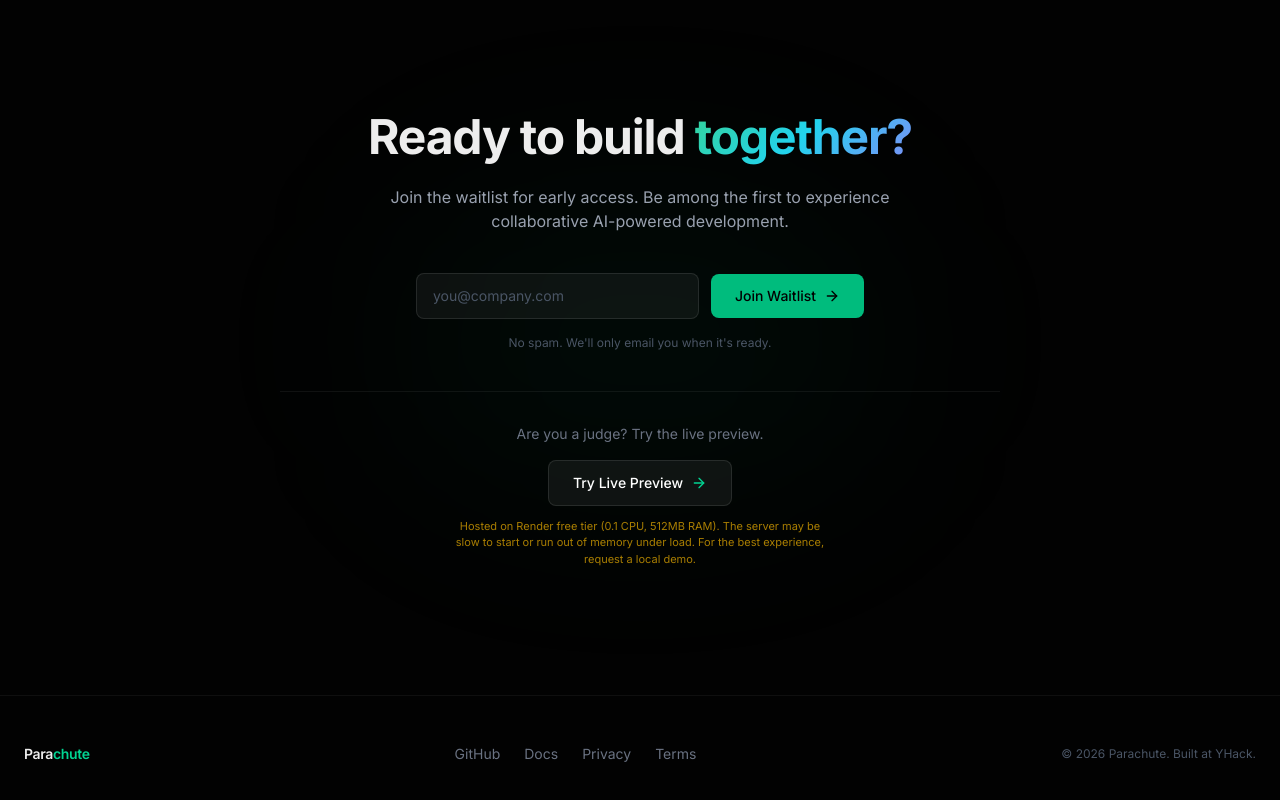
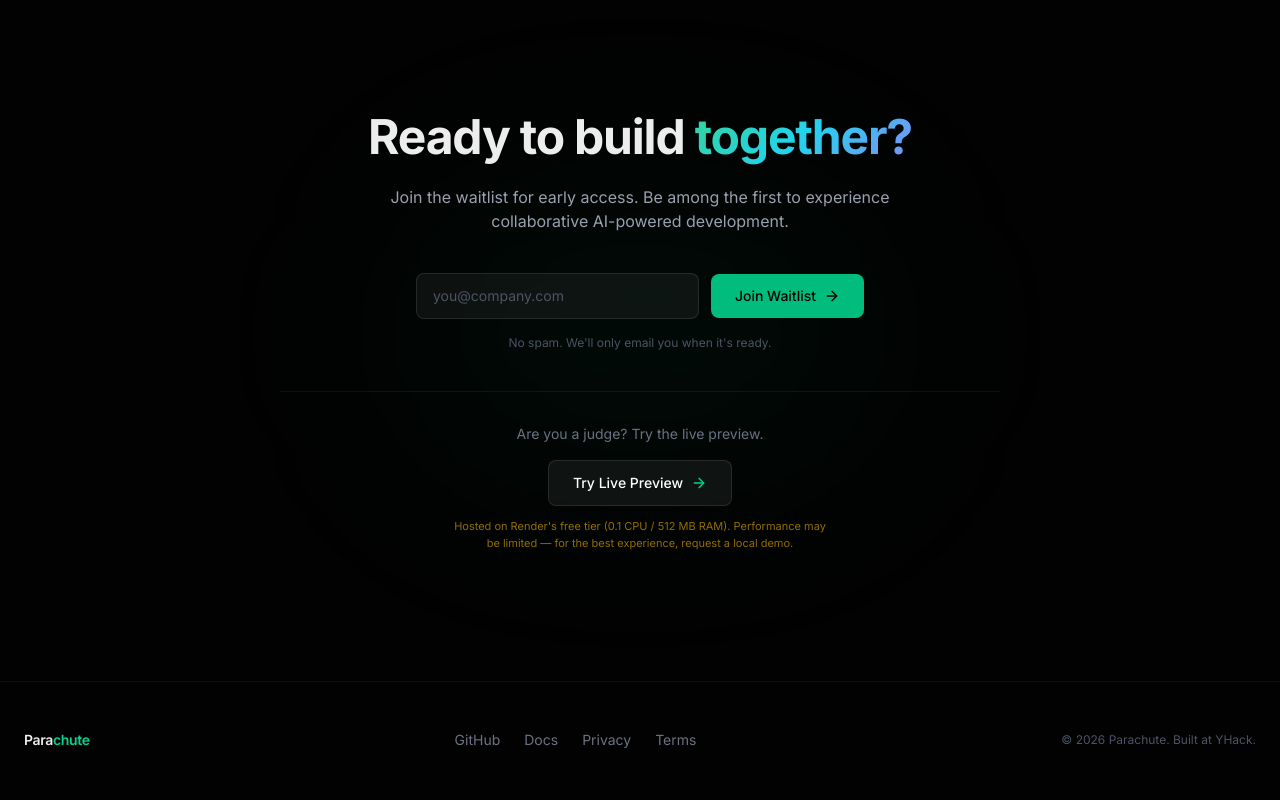
Before and after one commit to prathamssaraf/Parachute, a Next.js app: page / in a window 1280 px wide. Shown: the part 5489-6289 px from the top of the page. Built offline with nearby package versions, Linux system fonts and the light colour scheme.

Commit message:
Add free tier warning on join/create page, fix styling consistency

```diff
--- a/src/app/workspace/[id]/page.tsx
+++ b/src/app/workspace/[id]/page.tsx
@@ -264,6 +264,12 @@ function JoinSplash({ workspaceId, onJoin }: { workspaceId: string; onJoin: (nam
             </>
           )}
         </motion.div>
+
+        {/* Free tier warning */}
+        <p className="text-center text-[11px] text-yellow-500/60 mt-5 leading-relaxed max-w-sm mx-auto">
+          Hosted on Render&apos;s free tier (0.1 CPU / 512 MB RAM).
+          Performance may be limited — for the best experience, request a local demo.
+        </p>
       </div>
     </div>
   );
--- a/src/components/CTA.tsx
+++ b/src/components/CTA.tsx
@@ -52,8 +52,9 @@ export default function CTA() {
               Try Live Preview
               <ArrowRight className="w-4 h-4 text-emerald-400" />
             </a>
-            <p className="mt-3 text-[11px] text-yellow-500/70 max-w-sm mx-auto">
-              Hosted on Render free tier (0.1 CPU, 512MB RAM). The server may be slow to start or run out of memory under load. For the best experience, request a local demo.
+            <p className="mt-3 text-[11px] text-yellow-500/60 max-w-sm mx-auto leading-relaxed">
+              Hosted on Render&apos;s free tier (0.1 CPU / 512 MB RAM).
+              Performance may be limited — for the best experience, request a local demo.
             </p>
           </div>
         </motion.div>
```
